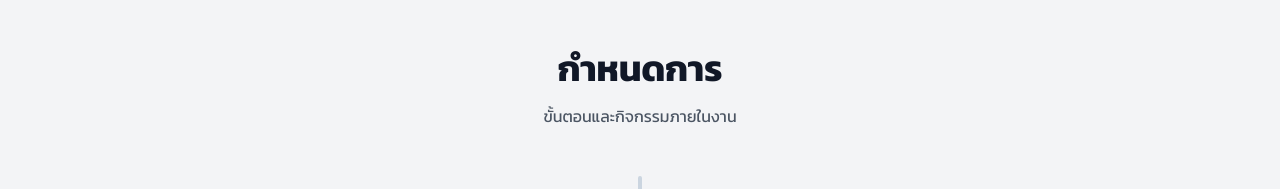
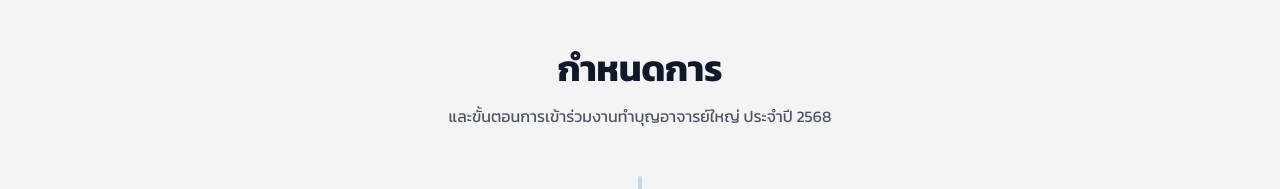
Before and after one commit to narongpho/event-timeline-project, a plain HTML site: page index.html in a window 1280 px wide. Shown: the top 189 px of the page. Drawn offline with nearby package versions, Linux system fonts and the light colour scheme.

Commit message:
และขั้นตอนการเข้าร่วมงานทำบุญอาจารย์ใหญ่

```diff
--- a/index.html
+++ b/index.html
@@ -91,7 +91,7 @@
 
     <div class="container mx-auto px-4 py-12">
         <h1 class="text-4xl font-bold text-center mb-4 text-gray-900">กำหนดการ</h1>
-        <p class="text-center text-gray-600 mb-12">ขั้นตอนและกิจกรรมภายในงาน</p>
+        <p class="text-center text-gray-600 mb-12">และขั้นตอนการเข้าร่วมงานทำบุญอาจารย์ใหญ่ ประจำปี 2568</p>
 
         <!-- Timeline Container -->
         <div class="relative timeline-container p-4">
```
